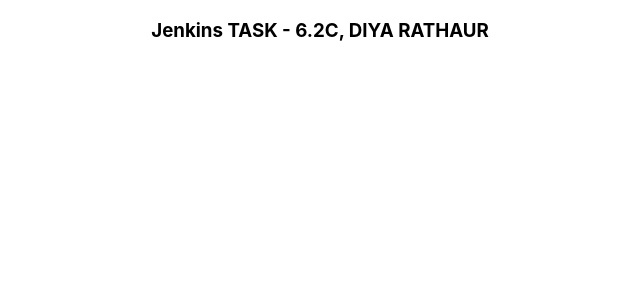
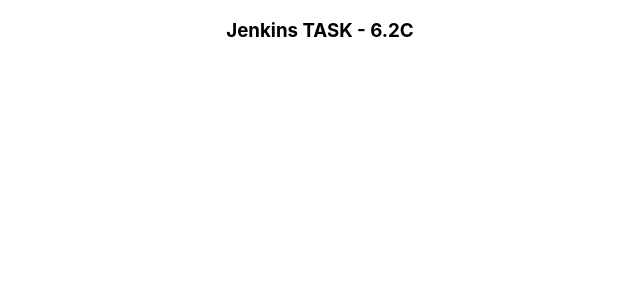
Before and after one commit to diyarathaur2003/demo, a React (Create React App) app: page / in a window 1280 px wide. Shown: the top 300 px of the page, without its empty margins (320-960 px from the left). Built offline with nearby package versions, Linux system fonts and the light colour scheme.

Commit message:
Update App.js

```diff
--- a/src/App.js
+++ b/src/App.js
@@ -4,7 +4,7 @@
 function App() {
   return (
     <div className="App">
-     <h3> Jenkins TASK - 6.2C, DIYA RATHAUR</h3>
+     <h3> Jenkins TASK - 6.2C</h3>
     </div>
   );
 }
```
